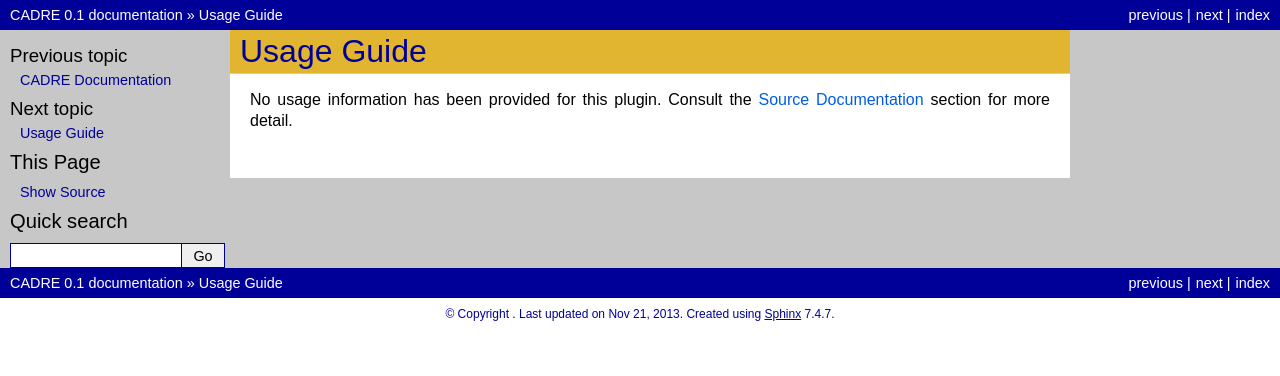
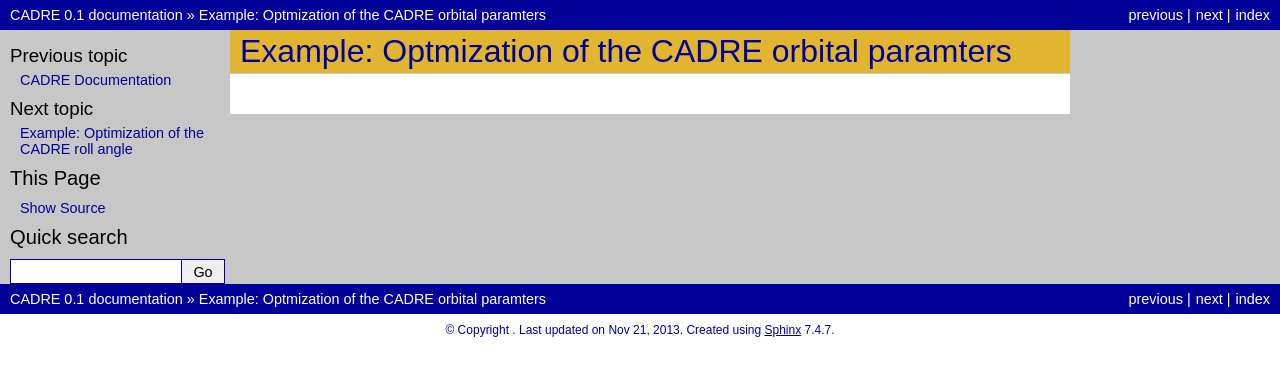
Before and after one commit to thearn/CADRE-old, a Sphinx documentation site: the page built from docs/launch.rst, in a window 1280 px wide. Shown: the top 376 px of the page. Built offline with Sphinx 7.4.7, drawn with Linux system fonts in a browser that asks for light colours; pages that are not in the unit, such as notebooks, are missing from menus.

Commit message:
skeleton docs for 2 example problems

```diff
--- a/docs/full.rst
+++ b/docs/full.rst
@@ -102,6 +102,9 @@ An example of how this file may be inspected:
     pylab.legend(loc="best")
     pylab.show()
 
+This is implemented in `readcsv.py`, in the top-level directory of the CADRE
+plugin repository.
+
 This will print the total data downloaded for each mdp at each iteration of
 the optimization. This will also plot a figure containing three subplots, each
 showing the iteration number on the horizontal axis.
--- a/docs/launch.rst
+++ b/docs/launch.rst
@@ -1,6 +1,3 @@
 ===========
-Usage Guide
+Example: Optmization of the CADRE orbital paramters
 ===========
-
-No usage information has been provided for this plugin. Consult the
-:ref:`CADRE_src_label` section for more detail.
--- a/docs/roll.rst
+++ b/docs/roll.rst
@@ -1,6 +1,3 @@
 ===========
-Usage Guide
+Example: Optimization of the CADRE roll angle
 ===========
-
-No usage information has been provided for this plugin. Consult the
-:ref:`CADRE_src_label` section for more detail.
```
